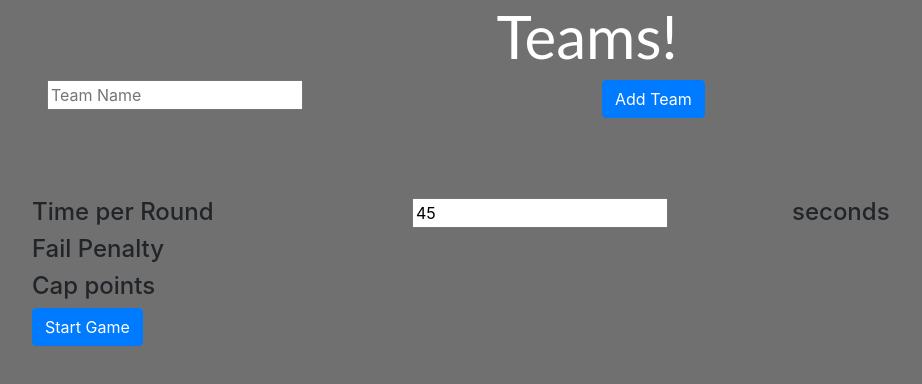
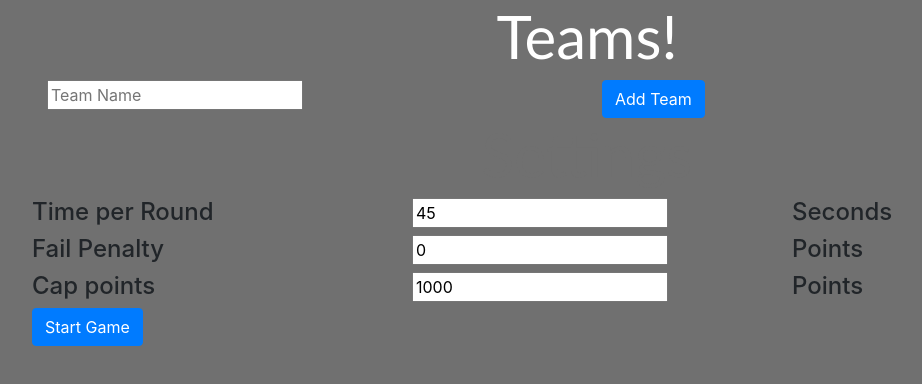
Before and after one commit to mchlp/taboo, a React (Create React App) app: page /teams in a window 1280 px wide. Shown: the top 384 px of the page, without its empty margins (53-975 px from the left). Built offline with nearby package versions, Linux system fonts and the light colour scheme.

Commit message:
edited settings

```diff
--- a/src/Components/AddTeam.js
+++ b/src/Components/AddTeam.js
@@ -3,10 +3,20 @@ import { Button, Form, Row, Container, FormGroup, Col} from 'react-bootstrap';
 import './Container.css';
 import './AddTeam.css';
 import { thisTypeAnnotation } from '@babel/types';
+import backend from '../backend';
+
+//AddTeam constants
+const teamNames = []; //stores submitted names
+const teamNamesRendered = []; //rendered name button components
 
 
-const rendered = []; //stores submitted names
-const teamNamesRendered = []; //rendered name button components
+//settings constants
+//default settings
+const defaultTime = 45;
+const defaultPenalty = 0;
+const defaultCapPoints = 1000;
+
+const settings = { time: defaultTime, penalty: defaultPenalty, capPoints: defaultCapPoints };
 
 class AddTeamButton extends Component{
     constructor(props){
@@ -30,7 +40,7 @@ class AddTeamButton extends Component{
         if(this.state.value === ''){
             this.setState({ showNoName : true});
         }
-        else if(rendered.includes(this.state.value)){
+        else if(teamNames.includes(this.state.value)){
             this.setState({ showNameTaken : true});
         }
         else{
@@ -51,7 +61,7 @@ class AddTeamButton extends Component{
     }
 
     render(){
-        if(!rendered.includes(this.state.name) && !(this.state.name === '')){
+        if(!teamNames.includes(this.state.name) && !(this.state.name === '')){
             teamNamesRendered.push(
                 <Row>
                     <Button>
@@ -59,7 +69,7 @@ class AddTeamButton extends Component{
                     </Button>
                 </Row>
             );
-            rendered.push(this.state.name);
+            teamNames.push(this.state.name);
         }
 
 
@@ -84,18 +94,16 @@ class AddTeamButton extends Component{
                         </Col>
                     </Row>
                 </form>
-                {this.state.showNoName ? <p className="name-error" >Please enter a name</p> : null }
-                {this.state.showNameTaken ? <p className="name-error">Name is taken. Please enter a different name.</p> : null}
+                {this.state.showNoName ? <p className="error" >Please enter a name</p> : null }
+                {this.state.showNameTaken ? <p className="error">Name is taken. Please enter a different name.</p> : null}
+                { this.state.teamsInvalid ? <p className="error">Please add more teams.</p> : null }
             </Container>
 
         );
     }
 }
 
-//default settings
-const defaultTime = 45;
-const defaultPenalty = 0;
-const defaultCapPoints = 1000;
+
 
 class AddTeam extends Component{
 
@@ -106,7 +114,13 @@ class AddTeam extends Component{
 
             time: defaultTime,
             penalty: defaultPenalty,
-            capPoints: defaultCapPoints
+            capPoints: defaultCapPoints,
+
+            timeInvalid: false,
+            penaltyInvalid: false,
+            capPointsInvalid: false,
+
+            teamsInvalid: true
         };
 
         this.handleSubmit = this.handleSubmit.bind(this);
@@ -134,25 +148,44 @@ class AddTeam extends Component{
     }
 
     handleSubmit(event){
+
         event.preventDefault();
+        console.log('handling submit');
 
+        if(this.state.time < 5) this.setState({timeInvalid: true});
+        else this.setState( {timeInvalid: false});
 
+        if(this.state.penalty < 0) this.setState( {penaltyInvalid: true} );
+        else this.setState( {penaltyInvalid: false});
+
+        if(this.state.capPoints < 1) this.setState({capPointsInvalid : true});
+        else this.setState( {capPointsInvalid: false});
+
+        if(teamNames.length < 2) this.setState({ teamsInvalid: true });
+        else this.setState( { teamsInvalid: false});
+
+        if(!this.state.timeInvalid && !this.state.penaltyInvalid
+            && !this.state.capPointsInvalid && !this.state.teamsInvalid){
+            settings.time = this.state.time;
+            settings.penalty = this.state.penalty;
+            settings.capPoints = this.state.capPoints;
+
+            backend.startGame(settings.time, settings.penalty, settings.capPoints);
+            backend.setupTeams(teamNames);
+
+        }
     }
     render(){
         return(
             <body>
-                <form>
-                    <Container>
-                        <h1 className="title" id="team-title">Teams!</h1>
-                        <AddTeamButton/>
-                        <h1 className="title" id="settings-title">Settings</h1>
 
+                <Container>
+                    <h1 className="title" id="team-title">Teams!</h1>
+                    <AddTeamButton/>
 
+                    <h1 className="title" id="settings-title">Settings</h1>
 
-
-
-
-
+                    <form>
 
                         <Row>
                             <Col>
@@ -169,13 +202,29 @@ class AddTeam extends Component{
                                 </input>
                             </Col>
                             <Col>
-                                <h4 className="unit">seconds</h4>
+                                <h4 className="unit">Seconds</h4>
                             </Col>
+                        </Row>
+                        <Row>
+                           { this.state.timeInvalid? <p className="error">Time is too short. Please enter a new time.</p> : null }
                         </Row>
 
                         <Row>
                             <Col>
                                 <h4 className="settings-subtitle">Fail Penalty</h4>
+                            </Col>
+                            <Col>
+                                <input className="number-input"
+                                    onChange={this.handleChange}
+                                    type="number"
+                                    name="penalty"
+                                    id="penalty"
+                                    defaultValue={defaultPenalty}
+                                    noValidate>
+                                </input>
+                            </Col>
+                            <Col>
+                                <h4 className="unit">Points</h4>
                             </Col>
                         </Row>
 
@@ -183,13 +232,25 @@ class AddTeam extends Component{
                             <Col>
                                 <h4 className="settings-subtitle">Cap points</h4>
                             </Col>
+                            <Col>
+                                <input className="number-input"
+                                    onChange={this.handleChange}
+                                    type="number"
+                                    name="capPoints"
+                                    id="capPoints"
+                                    defaultValue={defaultCapPoints}
+                                    noValidate>
+                                </input>
+                            </Col>
+                            <Col>
+                                <h4 className="unit">Points</h4>
+                            </Col>
                         </Row>
-                        <Button type="submit" onSubmit={this.handleSubmit}>Start Game</Button>
+                        <Button type="submit" onClick={this.handleSubmit}>Start Game</Button>
 
+                    </form>
 
-
-                    </Container>
-                </form>
+                </Container>
             </body>
         );
     }
```
